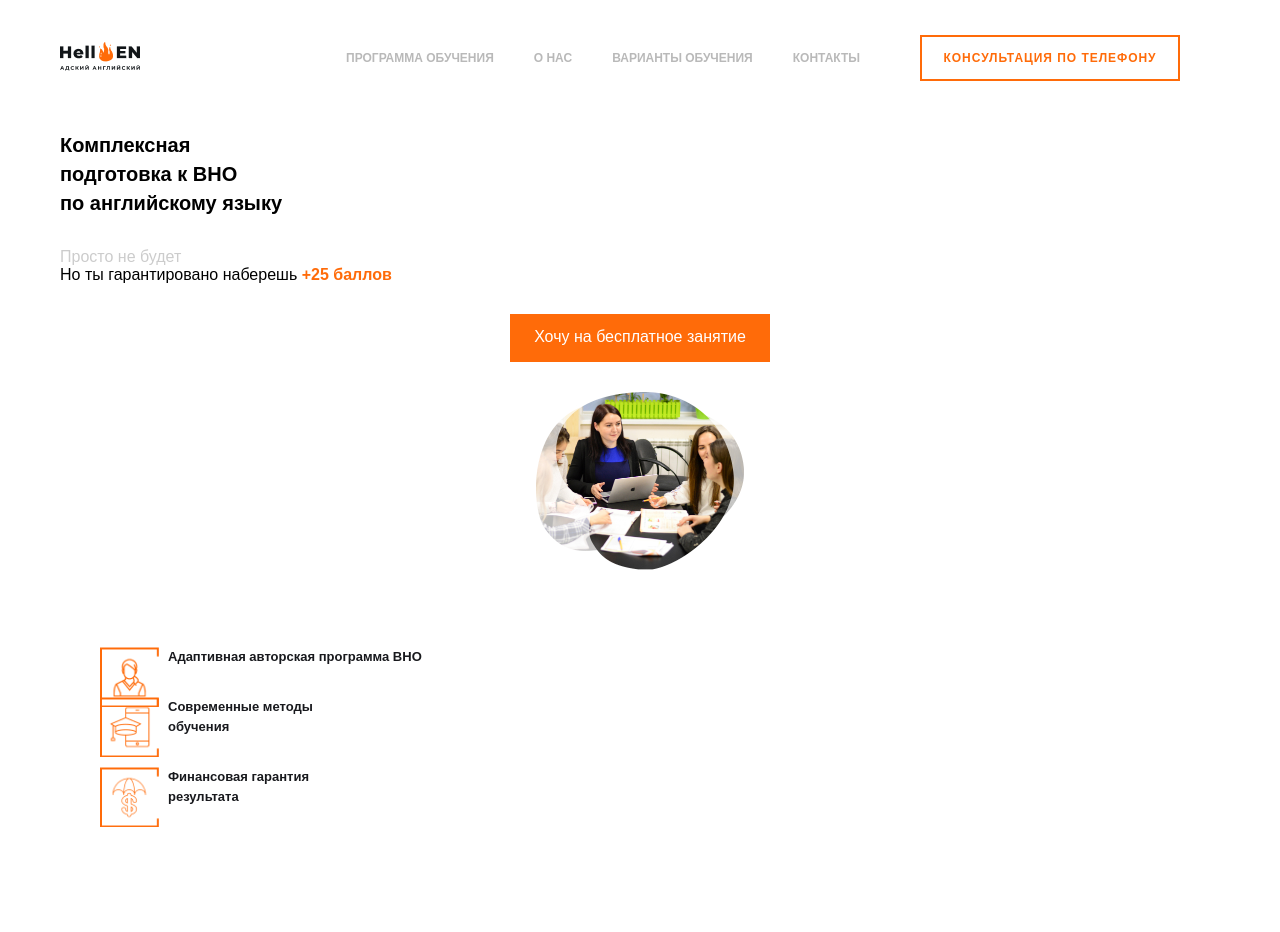
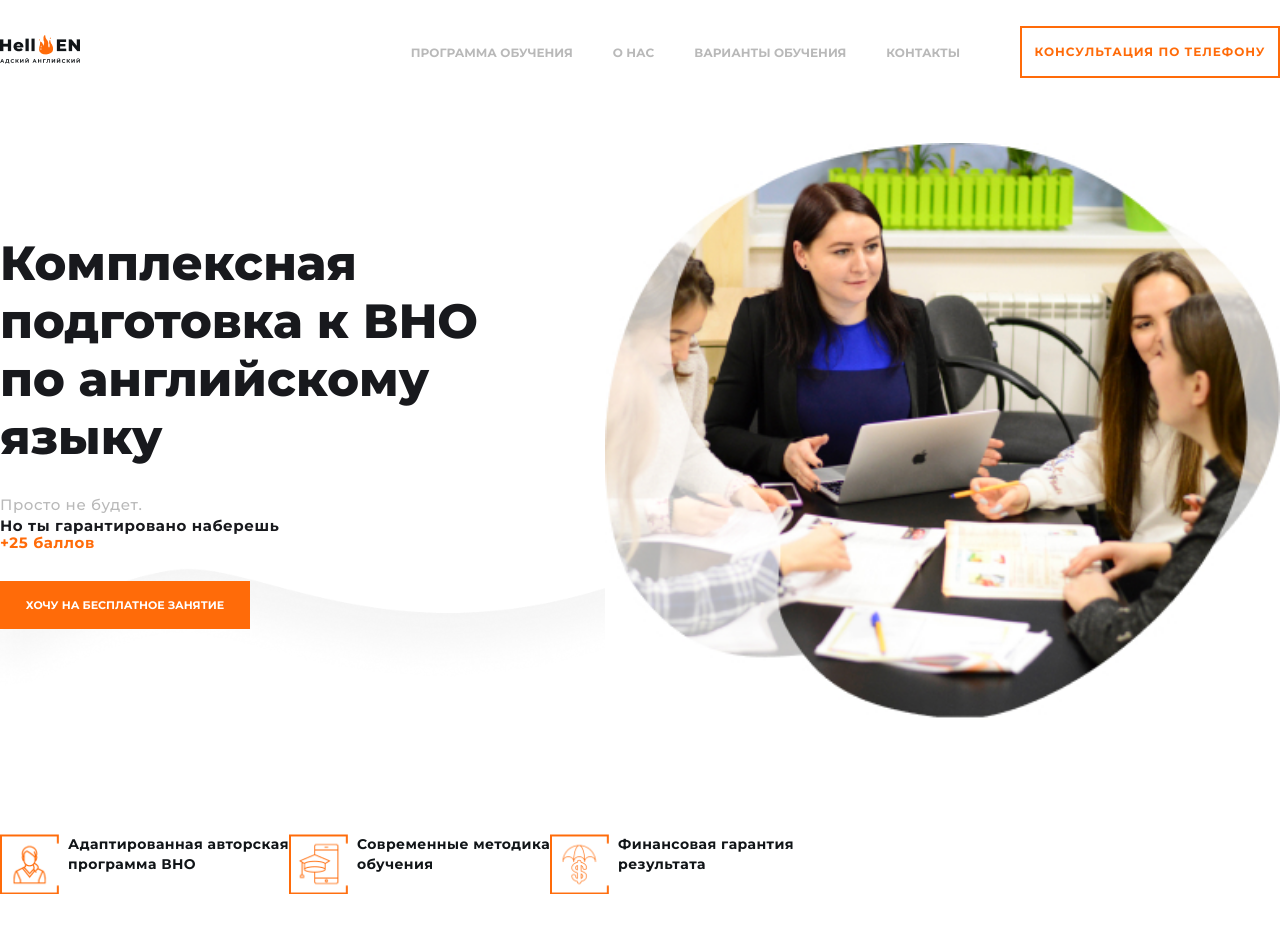
Before and after one commit to OlehSydorenko25/hell-en, a plain HTML site: page index.html in a window 1280 px wide. Before the commit the page ends 827 px from the top, so only its background shows below. Drawn offline with Linux system fonts and the light colour scheme.

Commit message:
стили для пк и таблет

```diff
--- a/index.html
+++ b/index.html
@@ -33,8 +33,6 @@
           </li>
         </ul>
         <a href="./index.html" class="modal-button">Консультация по телефону</a>
-
-
       </div>
     </div>
 
@@ -70,30 +68,35 @@
               ></use>
             </svg>
           </button>
-
-
         </nav>
       </div>
 
       <div class="container">
         <section class="hero">
+          <div class="hero-flex">
+            <div class="hero-block">
               <h1 class="hero-title">
                 Комплексная <br> подготовка к ВНО <br> по английскому языку
               </h1>
-          <p class="hero-slogan">Просто не будет</p>
+              <p class="hero-slogan">Просто не будет.</p>
               <p class="hero-subtitle">
                 Но ты гарантировано наберешь <b>+25 баллов</b>
               </p>
+
               <a class="hero-button">Хочу на бесплатное занятие<a>
+            </div>
 
-          <img src="./images/hero-img2.png" alt="" class="hero-img" width="208"/>
+
+            <img src="./images/hero-img2.png" alt="" class="hero-img" width="208" />
+
+          </div>
 
           <ul class="hero-benefits">
             <li class="item icon1">
-              <h3 class="title">Адаптивная авторская программа ВНО</h3>
+              <h3 class="title">Адаптированная авторская <br> программа ВНО</h3>
             </li>
             <li class="item icon2">
-              <h3 class="title">Современные методы <br> обучения</h3>
+              <h3 class="title">Современные методика <br> обучения</h3>
             </li>
             <li class="item icon3">
               <h3 class="title">Финансовая гарантия <br> результата</h3>
--- a/scss/base/_common.scss
+++ b/scss/base/_common.scss
@@ -37,21 +37,24 @@ p {
 }
 
 body {
-  font-family: 'MontserratB', sans-serif;
   margin: 0;
+  font-family: 'Montserrat', sans-serif;
+  color: #858585;
+  font-size: 11px;
+  line-height: 20px;
+  font-weight: 400;
 }
 
 .container {
   width: 320px;
   margin-left: auto;
   margin-right: auto;
-  padding: 0 20px;
 
   @media screen and (min-width: 768px) {
     width: 768px;
   }
 
-  @media screen and (min-width: 1200px) {
-    width: 1200px;
+  @media screen and (min-width: 1280px) {
+    width: 1280px;
   }
 }
--- a/scss/components/_header.scss
+++ b/scss/components/_header.scss
@@ -1,5 +1,12 @@
 .header {
-  padding-top: 35px;
+  padding-top: 26px;
+  padding-bottom: 50px;
+  background-image: url(../images/bg-tablet.png);
+  width: 100%;
+  background-repeat: no-repeat;
+  background-size: cover;
+  background-position-y: -300px;
+  position: relative;
 
   .hero-button-2 {
     display: none;
@@ -19,6 +26,10 @@
       margin-right: 40px;
       text-align: center;
     }
+
+    @media screen and (min-width: 1280px) {
+      margin-right: 0;
+    }
   }
 
   ul {
@@ -34,7 +45,7 @@
     .site-nav3 {
       display: none;
 
-      @media screen and (min-width: 1200px) {
+      @media screen and (min-width: 1280px) {
         display: flex;
         margin-right: 60px;
 
@@ -64,8 +75,8 @@
       width: 728px;
     }
 
-    @media screen and (min-width: 1200px) {
-      width: 1160px;
+    @media screen and (min-width: 1280px) {
+      width: 1280px;
     }
 
     .logo-img {
@@ -77,7 +88,7 @@
       border: 0;
       padding: 0;
 
-      @media screen and (min-width: 1200px) {
+      @media screen and (min-width: 1280px) {
         display: none;
       }
     }
--- a/scss/components/_hero.scss
+++ b/scss/components/_hero.scss
@@ -2,58 +2,130 @@
   .hero-title {
     font-size: 20px;
     line-height: 29px;
-    margin-top: 50px;
+    font-weight: 800;
+    color: #18191d;
+
+    @media screen and (max-width: 767px) {
+      margin-top: 50px;
+    }
+
+    @media screen and (min-width: 768px) {
+      font-size: 26px;
+      line-height: 33px;
+      font-weight: 800;
+      color: #18191d;
+    }
+
+    @media screen and (min-width: 1280px) {
+      font-size: 48px;
+      line-height: 58px;
+      font-weight: 800;
+      color: #18191d;
+    }
   }
 
   .hero-slogan {
+    color: #b9b9b9;
+    font-weight: 500;
+    font-size: 15px;
+    line-height: 17px;
+    letter-spacing: 0.6px;
+
     margin-top: 30px;
-    color: #ccc;
+    margin-bottom: 4px;
   }
 
   .hero-subtitle {
+    width: 280px;
+    color: #18191d;
+    font-weight: 700;
+    font-size: 15px;
+    line-height: 17px;
+    letter-spacing: 0.6px;
+
     b {
       color: #ff6b09;
     }
   }
 
+  @media screen and (min-width: 768px) {
+    .hero-flex {
+      display: flex;
+      margin-top: 65px;
+      align-items: center;
+    }
+  }
+
   .hero-button {
     display: block;
-    width: 260px;
+    width: 250px;
     height: 48px;
+
     background-color: #ff6b09;
-    padding-top: 14px;
-    padding-bottom: 14px;
     color: #fff;
+
+    font-weight: 700;
+    font-size: 11px;
+    text-transform: uppercase;
+
     margin-top: 30px;
     margin-left: auto;
     margin-right: auto;
-
     align-items: center;
     text-align: center;
+    padding-top: 14px;
+    padding-bottom: 14px;
+
+    @media screen and (min-width: 768px) {
+      margin-left: 0;
+    }
   }
 
   .hero-img {
     display: block;
     margin: 0 auto;
-    width: 208px;
+    width: 215px;
     height: auto;
-    margin-top: 30px;
+
+    @media screen and (max-width: 767px) {
+      width: 215px;
+      margin-top: 30px;
+    }
+
+    @media screen and (min-width: 768px) {
+      width: 375px;
+      margin-left: 50px;
+    }
+
+    @media screen and (min-width: 1280px) {
+      width: 675px;
+    }
   }
 
   .hero-benefits {
     padding: 0 40px;
     margin-top: 77px;
 
+    @media screen and (min-width: 768px) {
+      display: flex;
+      margin-top: 115px;
+      padding: 0;
+    }
+
     .title {
-      font-size: 13px;
+      font-size: 14px;
       line-height: 20px;
-
-      color: #18191d;
+      color: #111518;
+      letter-spacing: 0.03em;
     }
 
     .item {
       padding-left: 68px;
       position: relative;
+      font-size: 13px;
+      font-weight: 700;
+      line-height: 20px;
+      color: #18191d;
 
       &:not(:last-child) {
         margin-bottom: 30px;
@@ -75,12 +147,6 @@
       }
 
       &.icon2::before {
-        font-size: 13px;
-        line-height: 20px;
-        color: #18191d;
-        font-family: 'MontserratB', sans-serif;
-        padding-left: 68px;
-
         background-image: url(../../images/icon2.png);
         content: '';
         background-repeat: no-repeat;
@@ -111,4 +177,8 @@
       }
     }
   }
+
+  //   .hero-block{
+  //       w
+  //   }
 }
--- a/scss/components/test.scss
+++ b/scss/components/test.scss
@@ -2,14 +2,27 @@
   display: block;
   width: 260px;
   height: 48px;
-  background-color: #ff6b09;
   padding-top: 14px;
   padding-bottom: 14px;
-  color: #fff;
+  color: #2c2c2c;
   margin-top: 30px;
   margin-left: auto;
   margin-right: auto;
+  border: 1px solid red;
 
-  align-items: center;
-  text-align: center;
+  background-image: url(../images/test.jpg);
+  background-size: cover;
+  background-repeat: no-repeat;
+  background-position: center;
+  width: 100%;
 }
+
+// body {
+//   align-items: center;
+//   text-align: center;
+//   background-image: url(./images/test.jpg);
+//   background-repeat: no-repeat;
+//   background-size: cover;
+//   background-position: center;
+//   position: relative;
+// }
```
Also changed, not shown: css/main.css, css/main.min.css, css/test.css, css/test.min.css, images/bg-header.svg (added), images/bg-tablet.png (added), 4 other files. Lines whose indentation alone changed are shown as unchanged.
